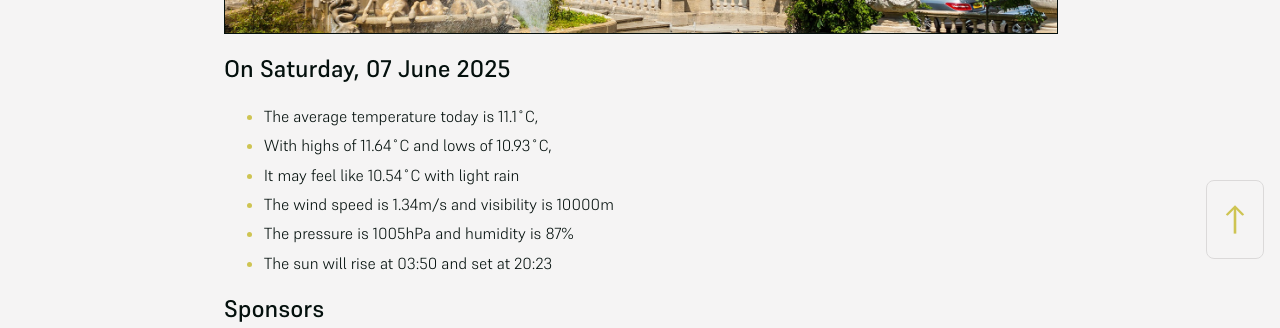
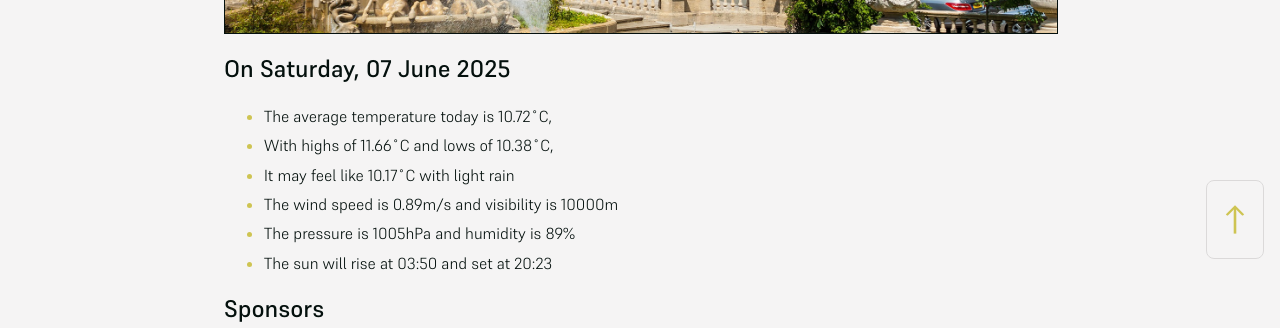
Before and after one commit to mat-0/cheltenham-open-data, a Jekyll site: the page built from index.md, in a window 1280 px wide. Shown: the part 625-953 px from the top of the page. Built offline with Jekyll 4.4.1, drawn with Linux system fonts in a browser that asks for light colours.

Commit message:
Updated 2025-06-07 03:18:25

```diff
--- a/index.md
+++ b/index.md
@@ -10,11 +10,11 @@ seo: Menu
 <!-- weather_marker starts -->
 ## On Saturday, 07 June 2025
 
-- The average temperature today is 11.1˚C,
-- With highs of 11.64˚C and lows of 10.93˚C,
-- It may feel like 10.54˚C with light rain
-- The wind speed is 1.34m/s and visibility is 10000m
-- The pressure is 1005hPa and humidity is 87%
+- The average temperature today is 10.72˚C,
+- With highs of 11.66˚C and lows of 10.38˚C,
+- It may feel like 10.17˚C with light rain
+- The wind speed is 0.89m/s and visibility is 10000m
+- The pressure is 1005hPa and humidity is 89%
 - The sun will rise at 03:50 and set at 20:23
 
 <!-- weather_marker ends -->
```
Also changed, not shown: _data/flood.json (+4 -4 lines), _pages/news.md (+7 -7 lines).
